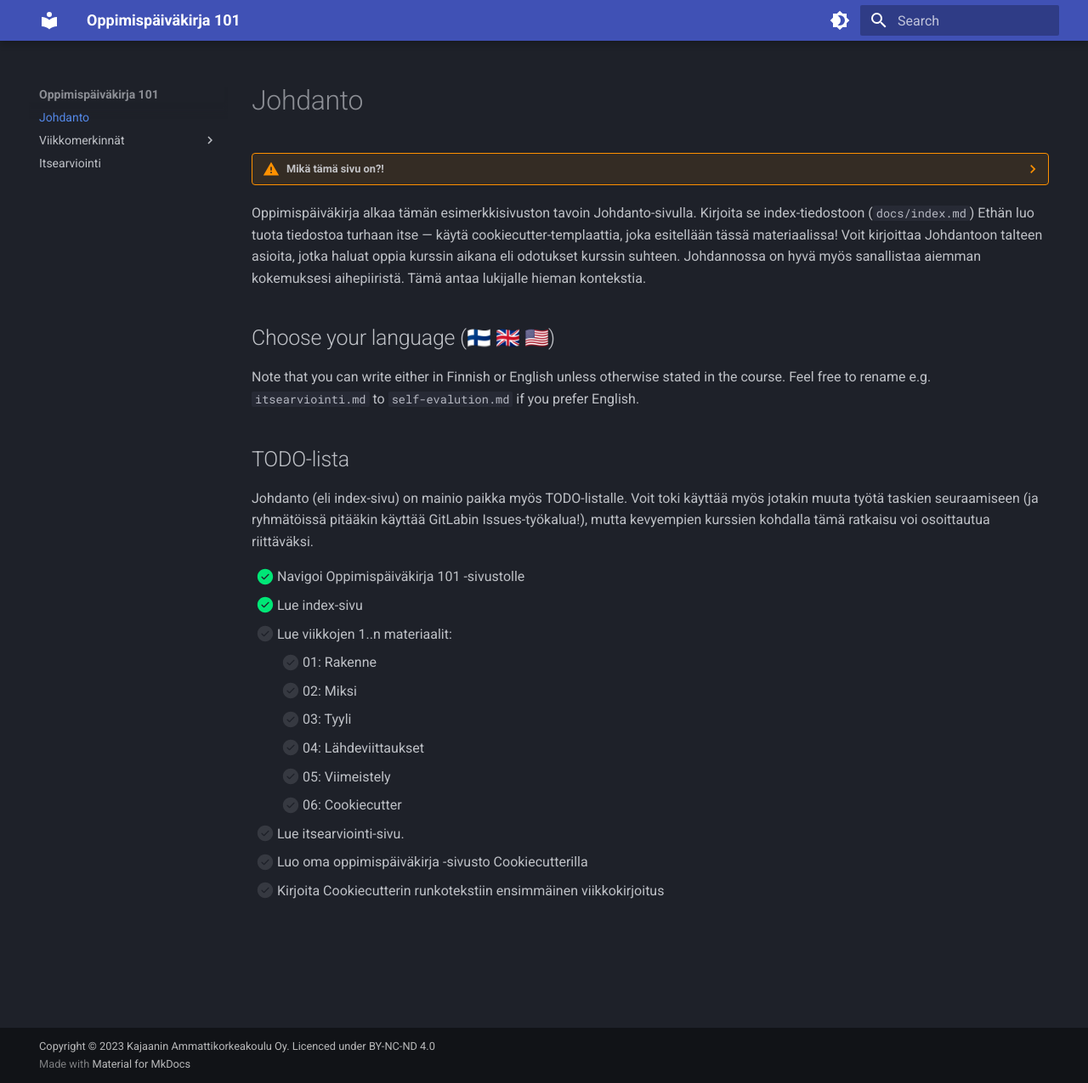
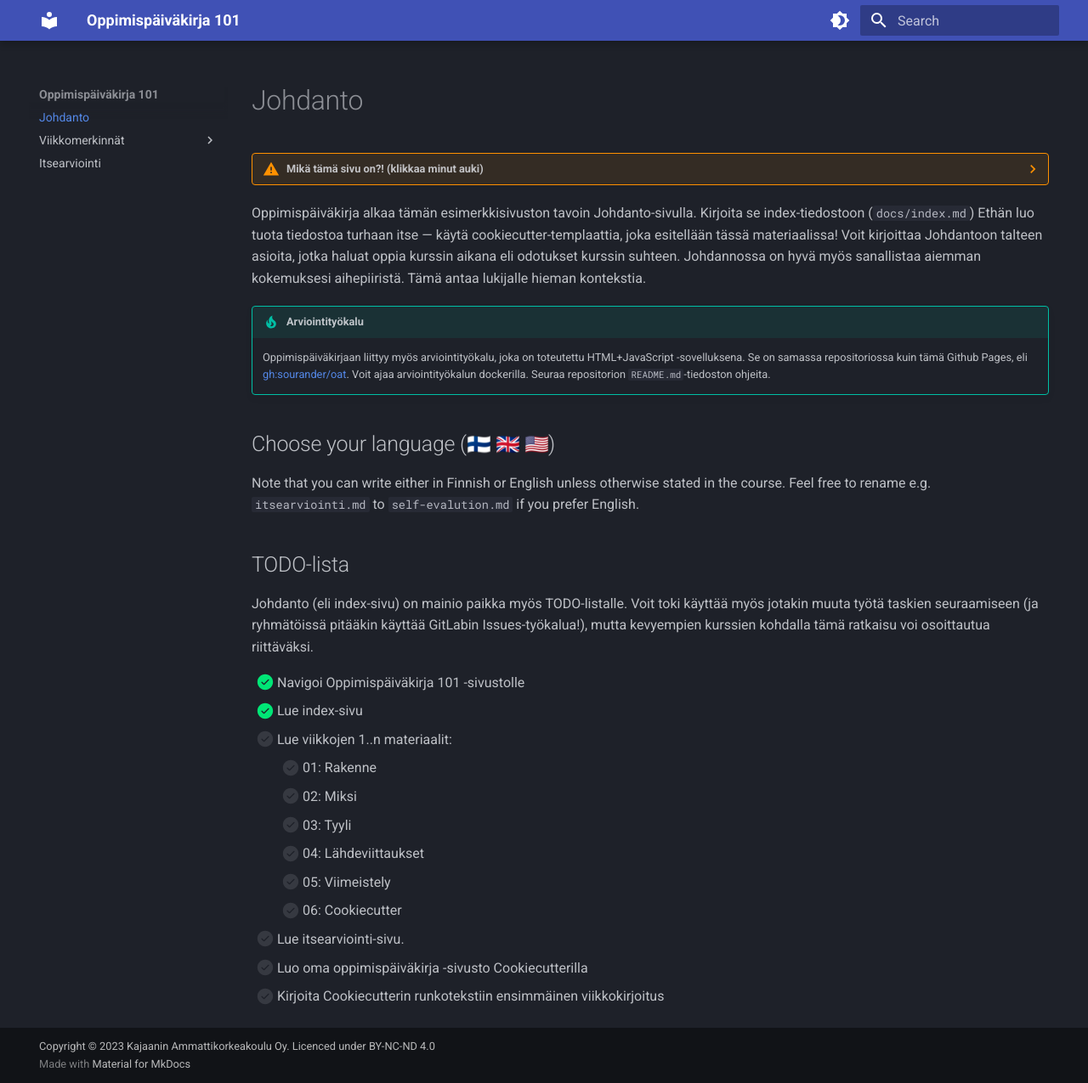
Before and after one commit to sourander/oat, an MkDocs documentation site: the page built from docs/index.md, in a window 1280 px wide and 1275 px high. Shown: the whole window at 85% size. Built offline with MkDocs 1.6.1 and Material for MkDocs 9.7.7, drawn with Linux system fonts in a browser that asks for light colours; emoji names are drawn with the system emoji font.

Commit message:
Added links to Github source

```diff
--- a/docs/index.md
+++ b/docs/index.md
@@ -5,11 +5,17 @@
 
 #  Johdanto
 
-??? warning "Mikä tämä sivu on?!"
+??? warning "Mikä tämä sivu on?! (klikkaa minut auki)"
 
     Tämä on kirjoitus- ja tyyliohje oppimispäiväkirjaasi varten, ja se palvelee hyvin samaa tarkoitusta kuin opinnäytetyön mallipohja. Oppimispäiväkirjoja kirjoitetaan tyypillisesti yksi per kurssi. Tutustu materiaaliin ja aloita tämän jälkeen oman oppimispäiväkirjasi kirjoittaminen. Jos et ole varma, kysy opettajaltasi.
 
+    Tämän sivun takana olevat Markdown-tiedostot löydät [gf:sourander/oat repon docs-hakemistosta](https://github.com/sourander/oat/tree/master/docs).
+
 Oppimispäiväkirja alkaa tämän esimerkkisivuston tavoin Johdanto-sivulla. Kirjoita se index-tiedostoon (`docs/index.md`) Ethän luo tuota tiedostoa turhaan itse — käytä cookiecutter-templaattia, joka esitellään tässä materiaalissa! Voit kirjoittaa Johdantoon talteen asioita, jotka haluat oppia kurssin aikana eli odotukset kurssin suhteen. Johdannossa on hyvä myös sanallistaa aiemman kokemuksesi aihepiiristä. Tämä antaa lukijalle hieman kontekstia.
+
+!!! tip "Arviointityökalu"
+
+    Oppimispäiväkirjaan liittyy myös arviointityökalu, joka on toteutettu HTML+JavaScript -sovelluksena. Se on samassa repositoriossa kuin tämä Github Pages, eli [gh:sourander/oat](https://github.com/sourander/oat/). Voit ajaa arviointityökalun dockerilla. Seuraa repositorion `README.md`-tiedoston ohjeita.
 
 ## Choose your language (:flag_fi: :flag_gb: :flag_us:)
 
```
